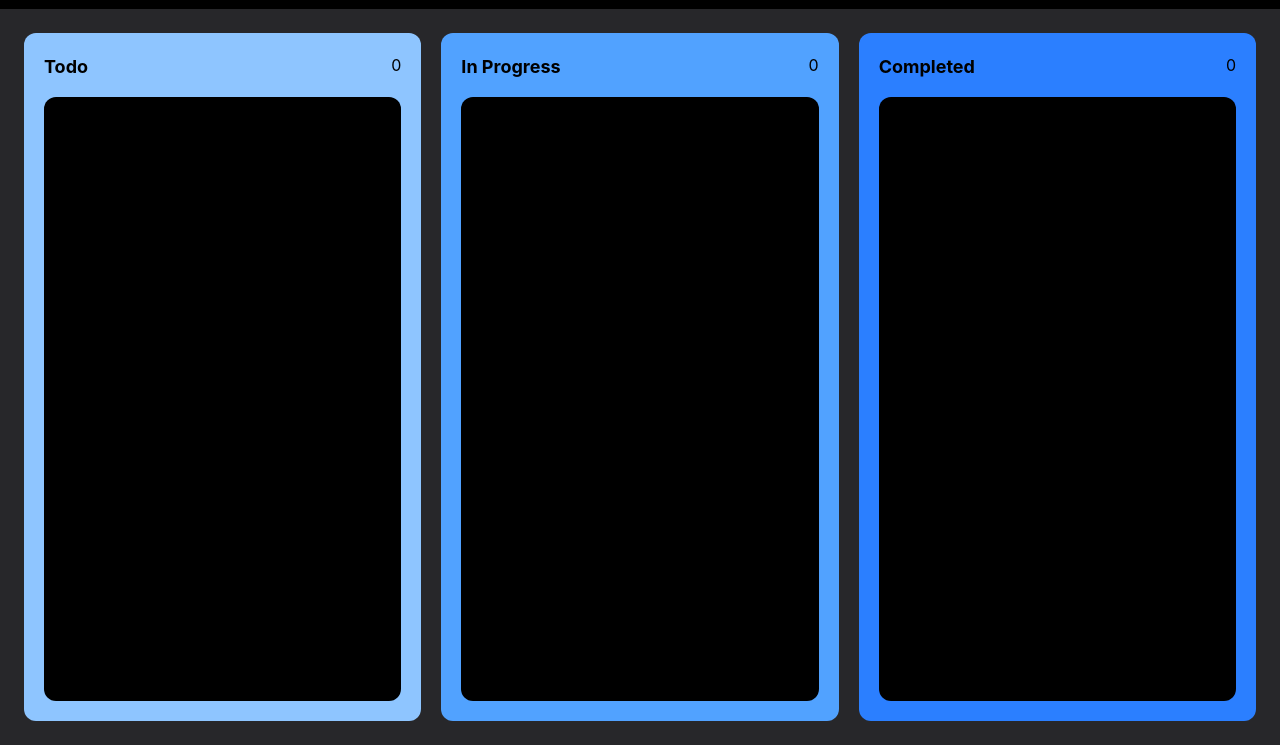
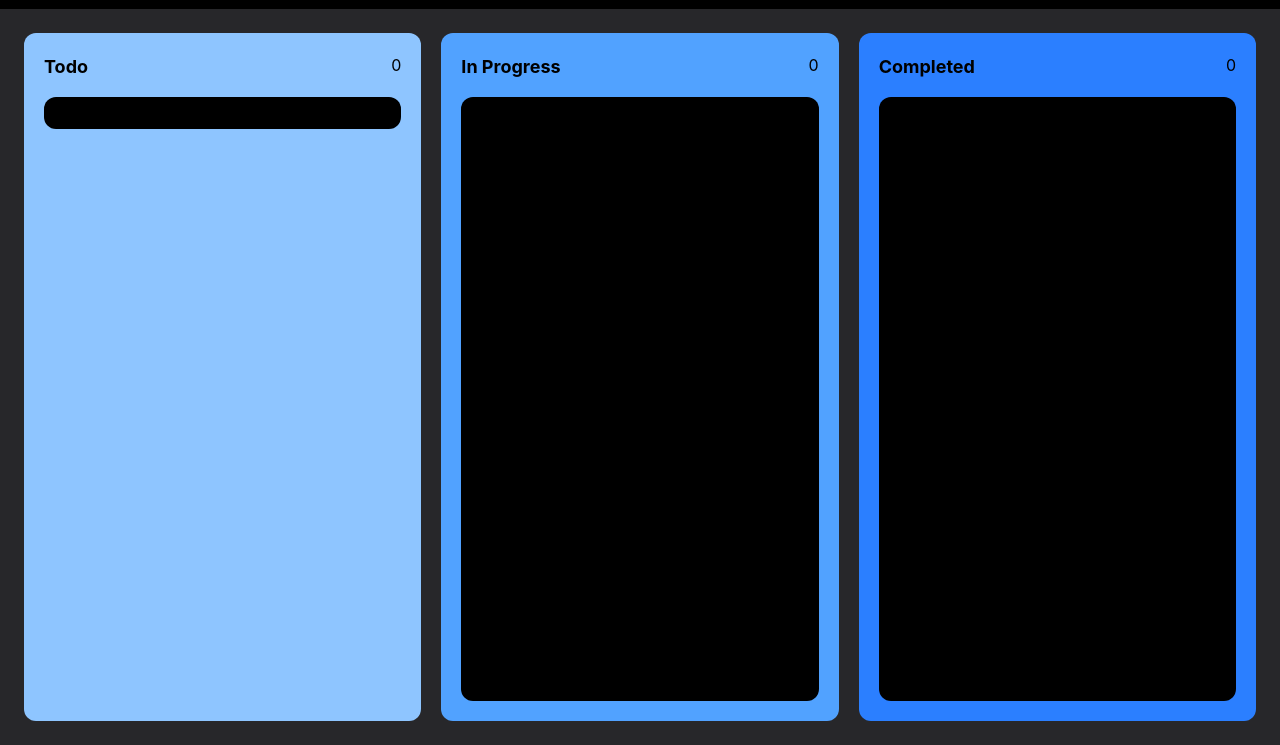
Before and after one commit to Subhodip-007/kanban-Board, a plain HTML site: page index.html in a window 1280 px wide. Shown: the part 55-800 px from the top of the page. Drawn offline with Linux system fonts and the light colour scheme.

Commit message:
Update index.html

```diff
--- a/index.html
+++ b/index.html
@@ -42,7 +42,7 @@
                 <span class="count">1</span>
             </div>
 
-            <div class="tododrop h-[500px] flex-1 bg-black rounded-xl p-4 flex flex-col gap-3 overflow-y-auto transition-all duration-200">
+            <div class="tododrop h-[500px] shrink-0 bg-black rounded-xl p-4 flex flex-col gap-3 overflow-y-auto transition-all duration-200">
 
 
 
```
